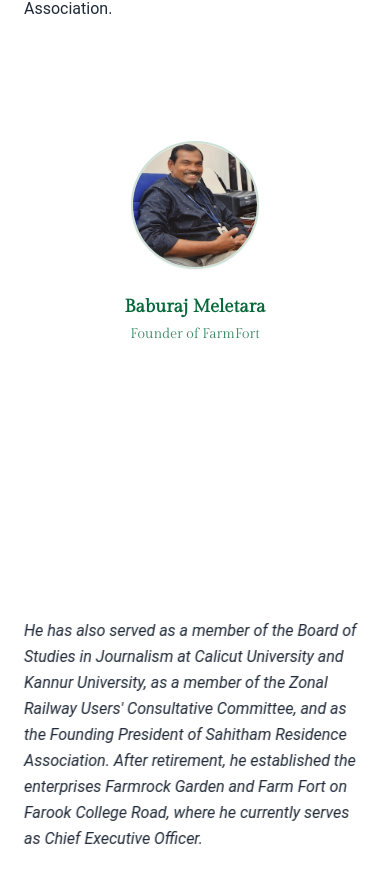
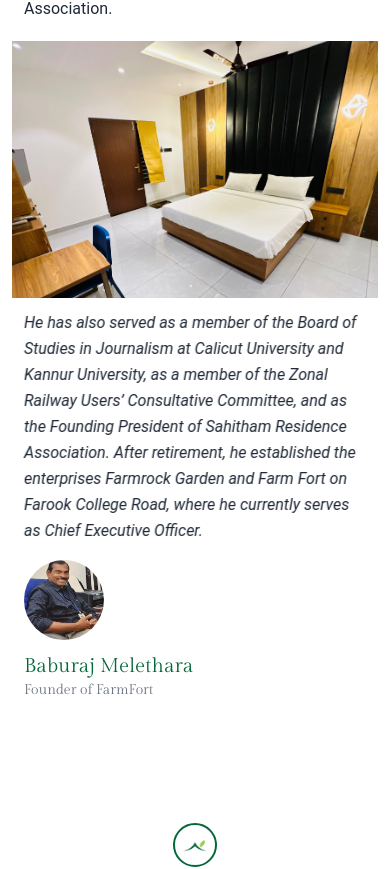
Before and after one commit to Vaavix-Digital/FarmFort, a React (Create React App) app: page / in a window 390 px wide. Shown: the part 2715-3584 px from the top of the page. Built offline with nearby package versions, Linux system fonts and the light colour scheme.

Commit message:
Revert "abouutttt"
This reverts commit 4e2c1514c7928143d384af7d929e5d2531effba1.

```diff
--- a/src/components/Homepage/AboutFarmFort.jsx
+++ b/src/components/Homepage/AboutFarmFort.jsx
@@ -8,18 +8,15 @@ const AboutFarmFort = () => {
   const founderTitleRef = useRef(null);
   const [bgSize, setBgSize] = useState('cover');
   const [bgPosition, setBgPosition] = useState('center');
-  const [isMobile, setIsMobile] = useState(false);
 
   useEffect(() => {
     const updateBgStyles = () => {
       if (window.innerWidth < 768) {
         setBgSize('120% auto');
         setBgPosition('center 60%');
-        setIsMobile(true);
       } else {
         setBgSize('cover');
         setBgPosition('center');
-        setIsMobile(false);
       }
     };
 
@@ -75,73 +72,23 @@ const AboutFarmFort = () => {
   }, []);
 
   return (
-    <div className="w-full px-3 py-12 md:px-3" style={{ overflow: isMobile ? 'visible' : undefined, position: 'relative' }}>
+    <div className="w-full px-3 py-12">
 
       {/* Background Image - FIXED */}
-      <div className="relative w-full mx-auto h-[160vh] min-h-[900px] md:h-[85vh] md:min-h-[700px] lg:h-[80vh] lg:min-h-[900px] md:px-0 md:overflow-hidden" style={{
-        paddingLeft: isMobile ? '0.5rem' : '0.125rem',
-        paddingRight: isMobile ? '0.5rem' : '0.125rem',
-        overflow: isMobile ? 'visible' : undefined
-      }}>
-        {/* Desktop - Room Background */}
       <div
-          className="hidden md:block absolute inset-0 bg-cover bg-no-repeat w-full h-full"
+        className="relative w-full bg-cover bg-no-repeat mx-auto h-[140vh] min-h-[700px] md:h-[85vh] md:min-h-[700px] lg:h-[80vh] lg:min-h-[900px] px-0.5 md:px-0 overflow-hidden"
         style={{
           backgroundImage: "url('/Room1.jpeg')",
-            backgroundSize: 'cover',
-            backgroundPosition: 'center',
+          backgroundSize: bgSize,
+          backgroundPosition: bgPosition,
           backgroundAttachment: 'fixed',
           WebkitBackgroundAttachment: 'fixed',
           transform: 'translate3d(0,0,0)',
           backfaceVisibility: 'hidden',
           willChange: 'transform',
+          backgroundRepeat: 'no-repeat',
         }}
-        />
-
-        {/* Mobile - Manager Profile */}
-        <div className="md:hidden absolute flex flex-col items-center justify-center bg-white z-[5]" style={{
-          top: 'clamp(200px, 32vh, 240px)',
-          bottom: 'clamp(150px, 22vh, 220px)',
-          left: '0.5rem',
-          right: '0.5rem',
-          paddingTop: 'clamp(2.5rem, 6vh, 3rem)',
-          paddingBottom: 'clamp(1rem, 3vh, 2rem)',
-          paddingLeft: '1rem',
-          paddingRight: '1rem',
-          minHeight: 'clamp(250px, 40vh, 350px)',
-          width: 'calc(100% - 1rem)',
-          boxSizing: 'border-box',
-          marginTop: '0'
-        }}>
-          <div className="rounded-full overflow-hidden mx-auto border-2 border-[#056839]/20 flex-shrink-0 shadow-sm" style={{
-            aspectRatio: '1/1',
-            width: 'clamp(128px, 20vw, 192px)',
-            height: 'clamp(128px, 20vw, 192px)',
-            marginTop: '0',
-            marginBottom: '0',
-            marginLeft: 'auto',
-            marginRight: 'auto',
-            boxSizing: 'border-box',
-            display: 'block',
-            position: 'relative',
-            zIndex: 6
-          }}>
-            <img
-              src="/manager.jpeg"
-              alt="Manager"
-              className="w-full h-full object-cover"
-              style={{ objectPosition: 'center 30%', display: 'block' }}
-            />
-          </div>
-          <div className="text-center px-4 w-full max-w-xs" style={{ marginTop: 'clamp(1rem, 3vh, 1.5rem)' }}>
-            <p className="text-[#056839] font-semibold" style={{ fontSize: 'clamp(1.125rem, 4vw, 1.5rem)' }}>
-              Baburaj Meletara
-            </p>
-            <p className="text-[#056839]/80 mt-1" style={{ fontSize: 'clamp(0.875rem, 3vw, 1.125rem)' }}>
-              Founder of FarmFort
-            </p>
-          </div>
-        </div>
+      >
 
         {/* TOP LEFT BOX */}
         <div className="absolute top-0 left-0 w-full md:w-1/2 bg-white p-3 sm:p-4 z-10">
@@ -179,12 +126,12 @@ const AboutFarmFort = () => {
             ref={paragraphRef}
             className="text-gray-800 text-base sm:text-base leading-relaxed mb-4 opacity-0 italic m-0" style={{ fontFamily: '"Roboto", sans-serif' }}
           >
-           He has also served as a member of the Board of Studies in Journalism at Calicut University and Kannur University, as a member of the Zonal Railway Users' Consultative Committee, and as the Founding President of Sahitham Residence Association.
+           He has also served as a member of the Board of Studies in Journalism at Calicut University and Kannur University, as a member of the Zonal Railway Users’ Consultative Committee, and as the Founding President of Sahitham Residence Association.
 
 After retirement, he established the enterprises Farmrock Garden and Farm Fort on Farook College Road, where he currently serves as Chief Executive Officer.
           </p>
 
-          <div className="hidden md:block opacity-0" ref={founderNameRef}>
+          <div className="opacity-0" ref={founderNameRef}>
             <div className="w-20 h-20 rounded-full overflow-hidden mb-3">
               <img
                 src="/manager.jpeg"
```
Lines whose indentation alone changed are shown as unchanged.
